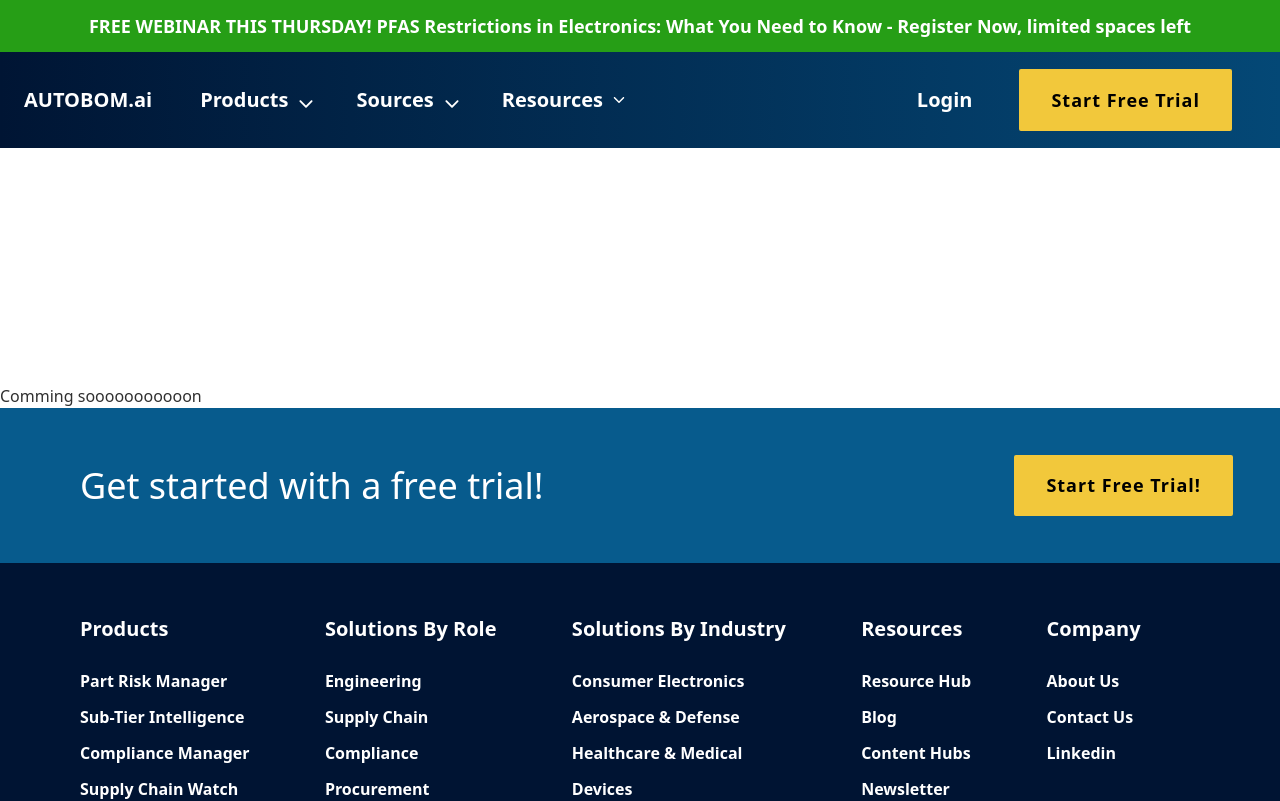
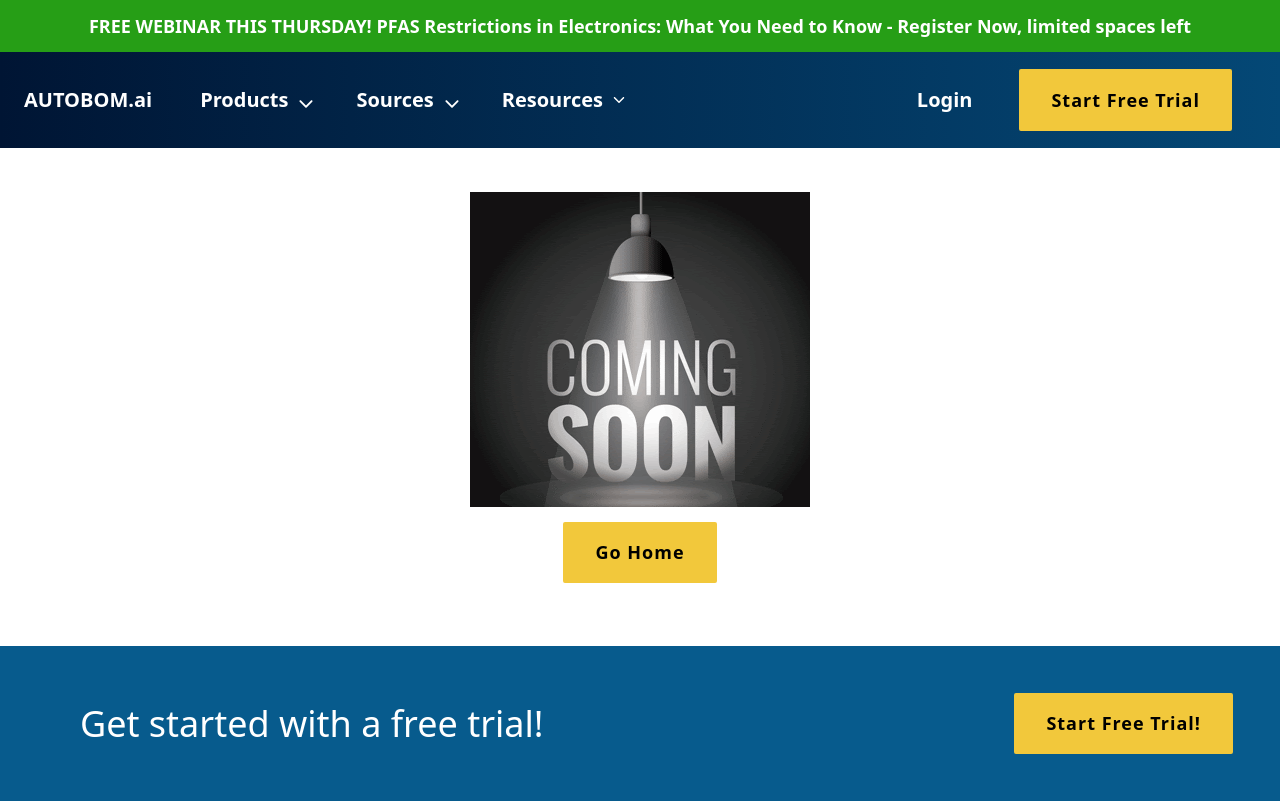
Before and after one commit to SumiAkter2/autobom-ai-recreate, a React (Vite) app: page /coming in a window 1280 px wide. Shown: the top 801 px of the page. Built offline with nearby package versions, Linux system fonts and the light colour scheme.

Commit message:
added coming soon page

```diff
--- a/src/Component/ComingSoon/ComingSoon.jsx
+++ b/src/Component/ComingSoon/ComingSoon.jsx
@@ -1,7 +1,18 @@
+import { Link } from "react-router-dom";
+import comingImg from "../../assets/footer/coming soon.gif";
+import PrimaryButton from "../Share/Button/PrimaryButton";
 const ComingSoon = () => {
   return (
-    <div className="pt-96">
-      <h1>Comming sooooooooooon</h1>
+    <div>
+      <div className="lg:pt-48 pt-64 flex justify-center items-center ">
+        <img src={comingImg} alt="coming-soon-gif" />
+      </div>
+      <div className=" flex justify-center items-center pb-12">
+        <Link to="/">
+          {" "}
+          <PrimaryButton text="Go Home" />
+        </Link>
+      </div>
     </div>
   );
 };
--- a/src/Component/Share/Navbar.jsx
+++ b/src/Component/Share/Navbar.jsx
@@ -19,6 +19,7 @@ const Navbar = () => {
   const navItem = (
     <div className="lg:flex justify-between items-center relative">
       <div className="lg:flex justify-center items-center z-10 ">
+        <Link to="/l">
           <li>
             <div className="dropdown dropdown-hover z-50">
               <label
@@ -59,6 +60,7 @@ const Navbar = () => {
               </div>
             </div>
           </li>
+        </Link>
 
         <li>
           <div className="dropdown dropdown-hover z-50">
--- a/src/Component/layout/NotFound.jsx
+++ b/src/Component/layout/NotFound.jsx
@@ -1,7 +1,19 @@
+import { Link } from "react-router-dom";
+import notFoundImg from "../../assets/footer/giphy.gif";
+import PrimaryButton from "../Share/Button/PrimaryButton";
+
 const NotFound = () => {
   return (
     <div>
-      <h1>Sorry not found</h1>
+      <div className="lg:pt-48 pt-64 flex justify-center items-center ">
+        <img src={notFoundImg} alt="coming-soon-gif" />
+      </div>
+      <div className=" flex justify-center items-center pb-12">
+        <Link to="/">
+          {" "}
+          <PrimaryButton text="Go Home" />
+        </Link>
+      </div>
     </div>
   );
 };
```
Also changed, not shown: src/assets/footer/coming soon.gif (added), src/assets/footer/giphy.gif (added). Lines whose indentation alone changed are shown as unchanged.
